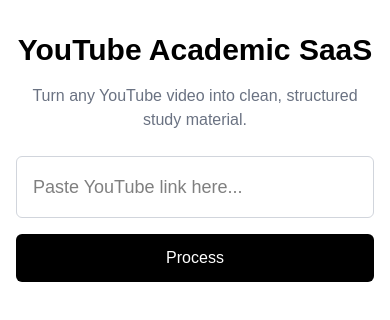
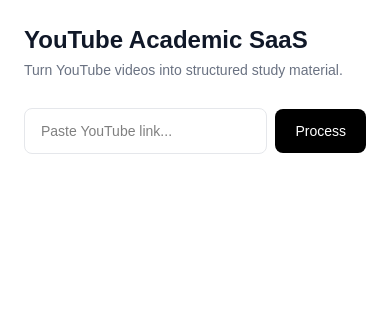
Before and after one commit to jevhosting/youtube-saas, a Next.js app: page / in a window 390 px wide. Shown: the top 320 px of the page. Built offline with nearby package versions, Linux system fonts and the light colour scheme.

Commit message:
UI improvements + better reading layout + history interactions

```diff
--- a/app/page.js
+++ b/app/page.js
@@ -51,7 +51,7 @@
     const fetchTranscript = async () => {
       if (
         activeTab === "transcript" &&
-        (!result?.transcript || result.transcript === "Transcript not stored")
+        (!result?.transcript || result.transcript.length < 10)
       ) {
         try {
           setStatus("Fetching transcript...");
@@ -64,7 +64,7 @@
           const existing = JSON.parse(localStorage.getItem("videos") || "[]");
 
           const updated = existing.map((video) => {
-            if (video.url === url) {
+            if (video.url === result?.url) {
               return {
                 ...video,
                 transcript: data.transcript,
@@ -120,18 +120,19 @@
   }, []);
 
   return (
-    <div className="min-h-screen bg-white text-black px-4 py-8">
-      <main className="w-full max-w-6xl mx-auto flex flex-col gap-6">
+    <div className="min-h-screen bg-white text-black px-6 py-6">
+      <main className="w-full max-w-5xl mx-auto flex flex-col gap-4">
         {/* HEADER */}
-        <div className="w-full max-w-3xl mx-auto flex flex-col items-center gap-4">
-          <h1 className="text-3xl md:text-4xl font-semibold text-center">
+        <div className="w-full max-w-4xl mx-auto flex flex-col gap-3">
+          <div className="w-full mb-2">
+            <h1 className="text-2xl md:text-3xl font-semibold text-gray-900">
               YouTube Academic SaaS
             </h1>
 
-          <p className="text-gray-500 text-center max-w-xl">
-            Turn any YouTube video into clean, structured study material.
+            <p className="text-sm text-gray-500 mt-1">
+              Turn YouTube videos into structured study material.
             </p>
-
+          </div>
           <div className="w-full mt-2">
             <UrlInput
               url={url}
@@ -236,7 +237,7 @@
         </div>
 
         {/* GRID */}
-        <div className="grid grid-cols-1 md:grid-cols-3 gap-8 mt-8">
+        <div className="grid grid-cols-1 md:grid-cols-4 gap-6 mt-6">
           {/* LEFT */}
           <div className="md:col-span-1">
             {history.length > 0 && (
@@ -258,10 +259,11 @@
                         setVideoTitle(video.title);
                         setActiveTab("summary");
                       }}
-                      className={`flex gap-4 p-3 rounded-lg cursor-pointer transition items-start ${
+                      className={`relative group flex gap-4 p-3 rounded-lg cursor-pointer transition-all duration-200 items-start
+${
   selectedVideoId === video.id
-                          ? "bg-gray-100"
-                          : "hover:bg-gray-50"
+    ? "bg-gray-100 shadow-sm scale-[1.01]"
+    : "hover:bg-gray-50 hover:scale-[1.01]"
 }`}
                     >
                       <img
@@ -278,6 +280,23 @@
                           {video.summary}
                         </p>
                       </div>
+                      <button
+                        onClick={(e) => {
+                          e.stopPropagation();
+
+                          const updated = history.filter(
+                            (v) => v.id !== video.id,
+                          );
+                          setHistory(updated);
+                          localStorage.setItem(
+                            "videos",
+                            JSON.stringify(updated),
+                          );
+                        }}
+                        className="absolute top-2 right-2 text-gray-400 hover:text-red-500 text-sm opacity-0 group-hover:opacity-100 transition"
+                      >
+                        ✕
+                      </button>
                     </div>
                   ))}
                 </div>
@@ -286,9 +305,9 @@
           </div>
 
           {/* RIGHT */}
-          <div className="md:col-span-2">
+          <div className="md:col-span-3">
             {result && (
-              <div className="w-full bg-white border border-gray-200 rounded-xl shadow-sm">
+              <div className="w-full">
                 <div className="p-4 space-y-4">
                   {/* TABS */}
                   <div className="flex gap-2 border-b pb-2">
@@ -309,11 +328,39 @@
 
                   {/* CONTENT */}
                   {activeTab === "summary" && (
-                    <div className="max-h-[400px] overflow-y-auto pr-2">
-                      <h2 className="text-xl font-semibold mb-3">Summary</h2>
-                      <p className="text-gray-700 whitespace-pre-line">
-                        {result.summary}
+                    <div className="w-full max-w-3xl">
+                      <h2 className="text-2xl font-semibold text-gray-900 mb-5">
+                        Summary
+                      </h2>
+<div className="text-[17px] leading-8 text-gray-700 whitespace-pre-line space-y-3">
+  {result.summary.split("\n").map((line, i) => {
+  // TITLES (**)
+  if (line.includes("**") || line.endsWith(":")){
+    return (
+      <p key={i} className="font-semibold text-lg text-gray-900 mt-6">
+        {line.replace(/\*\*/g, "")}
       </p>
+    );
+  }
+
+  // BULLETS (-)
+  if (line.trim().startsWith("- ") && line.length < 120) {
+    return (
+      <p key={i} className="pl-4 text-gray-700 relative">
+        <span className="absolute left-0">•</span>
+        {line.replace("-", "").trim()}
+      </p>
+    );
+  }
+
+  // NORMAL TEXT
+  return (
+    <p key={i} className="text-gray-700">
+      {line}
+    </p>
+  );
+})}
+</div>
                     </div>
                   )}
 
--- a/components/UrlInput.js
+++ b/components/UrlInput.js
@@ -1,21 +1,27 @@
 export default function UrlInput({ url, setUrl, onProcess, loading }) {
   return (
-    <div className="flex flex-col items-center gap-4">
+  <div className="w-full flex items-center gap-2">
+
     <input
       type="text"
-        placeholder="Paste YouTube link here..."
-        className="w-full border border-gray-300 p-4 rounded-md text-lg focus:outline-none focus:ring-2 focus:ring-black"
+      placeholder="Paste YouTube link..."
       value={url}
       onChange={(e) => setUrl(e.target.value)}
+      className="flex-1 px-4 py-3 rounded-lg border border-gray-200
+                 focus:outline-none focus:ring-2 focus:ring-black/10
+                 text-sm"
     />
 
     <button
-  className="w-full bg-black text-white py-3 rounded-md font-medium hover:bg-gray-800 transition disabled:opacity-50"
       onClick={onProcess}
       disabled={loading}
+      className="px-5 py-3 bg-black text-white rounded-lg text-sm
+           hover:bg-gray-800 active:scale-95 transition-all duration-150
+           disabled:opacity-50"
     >
-  {loading ? "Processing..." : "Process"}
+      {loading ? "..." : "Process"}
     </button>
+
   </div>
 );
 }
```
Lines whose indentation alone changed are shown as unchanged.
